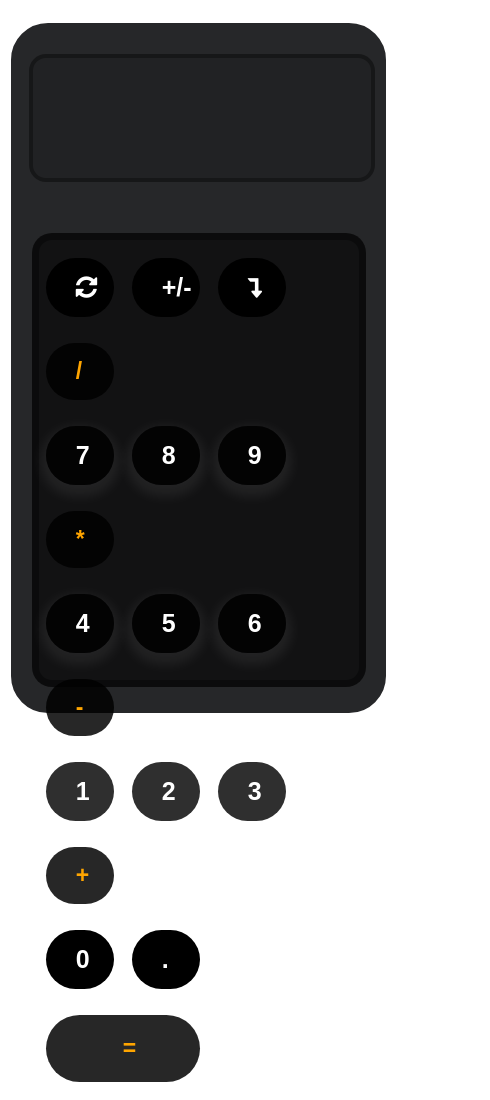
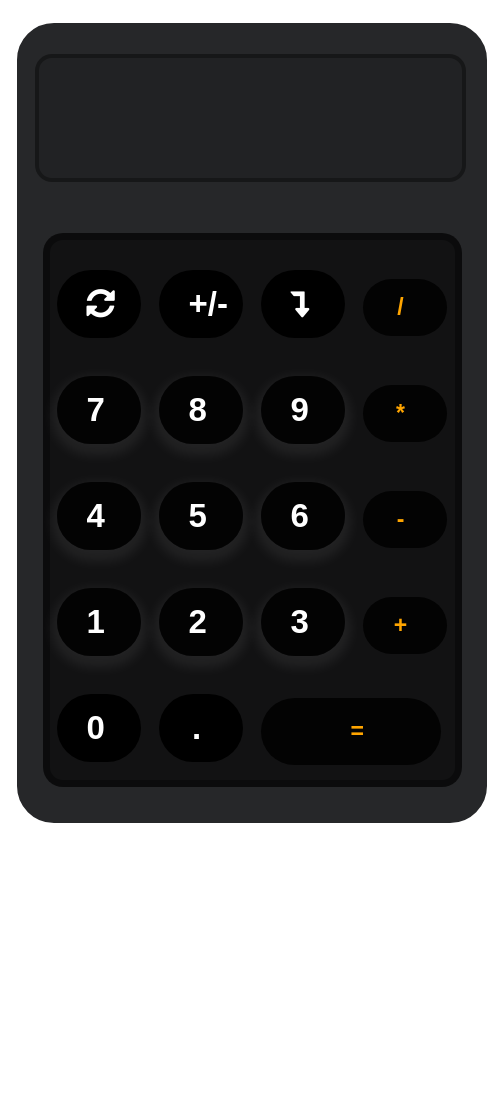
Before and after one commit to hackv01d/Calculator, a plain HTML site: page index.html in a window 390 px wide. Shown: the whole page, 490 px wide, since content can reach past the window. After the commit the page ends 844 px from the top, so only its background shows below. Drawn offline with Linux system fonts and the light colour scheme.

Commit message:
Add files via upload

```diff
--- a/calculatorstyle.css
+++ b/calculatorstyle.css
@@ -98,24 +98,24 @@ button:hover {
 @media (max-width: 900px) {
     .container {
         margin-top: 20px;
-        height: 670px;
-        width: 95%;
+        height: 780px;
+        margin-left: 6px;
+        width: 450px;
         padding: 10px;
     }
     .btns {
         width: 90%;
-        height: 430px;
+        height: 530px;
         margin-top: 200px;
     }
     button {
-        width: 68px;
-        font-size: 25px;
+        width: 84px;
+        font-size: 33px;
         padding-right: 38px;
-        margin-top: 8px;
-        text-align: left;
+        margin-top: 20px;
     }
     .ravno {
-        padding: 20px 77px;
+        padding: 20px 90px;
     }
 
 }
```
